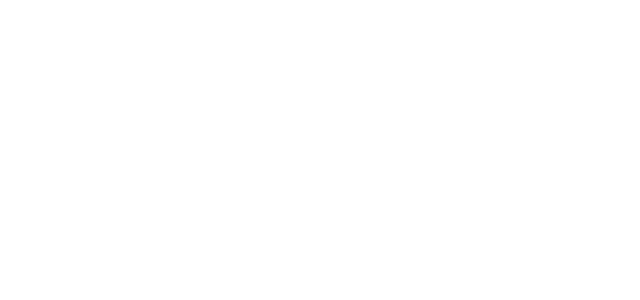
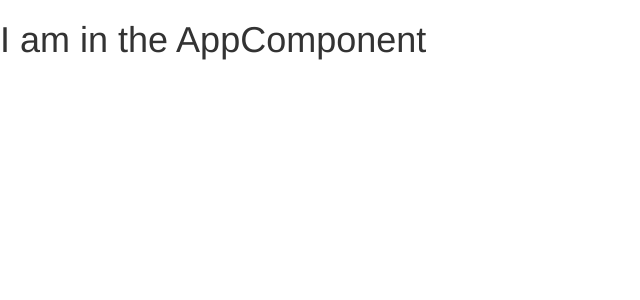
Before and after one commit to sagasoftech/angular-tutorial-old, an Angular app: page / in a window 1280 px wide. Shown: the top 300 px of the page, without its empty margins (0-640 px from the left). Built offline with nearby package versions, Linux system fonts and the light colour scheme.

Commit message:
Sample text in AppComponent

```diff
--- a/src/app/app.component.html
+++ b/src/app/app.component.html
@@ -0,0 +1 @@
+<h1>I am in the AppComponent</h1>
```
